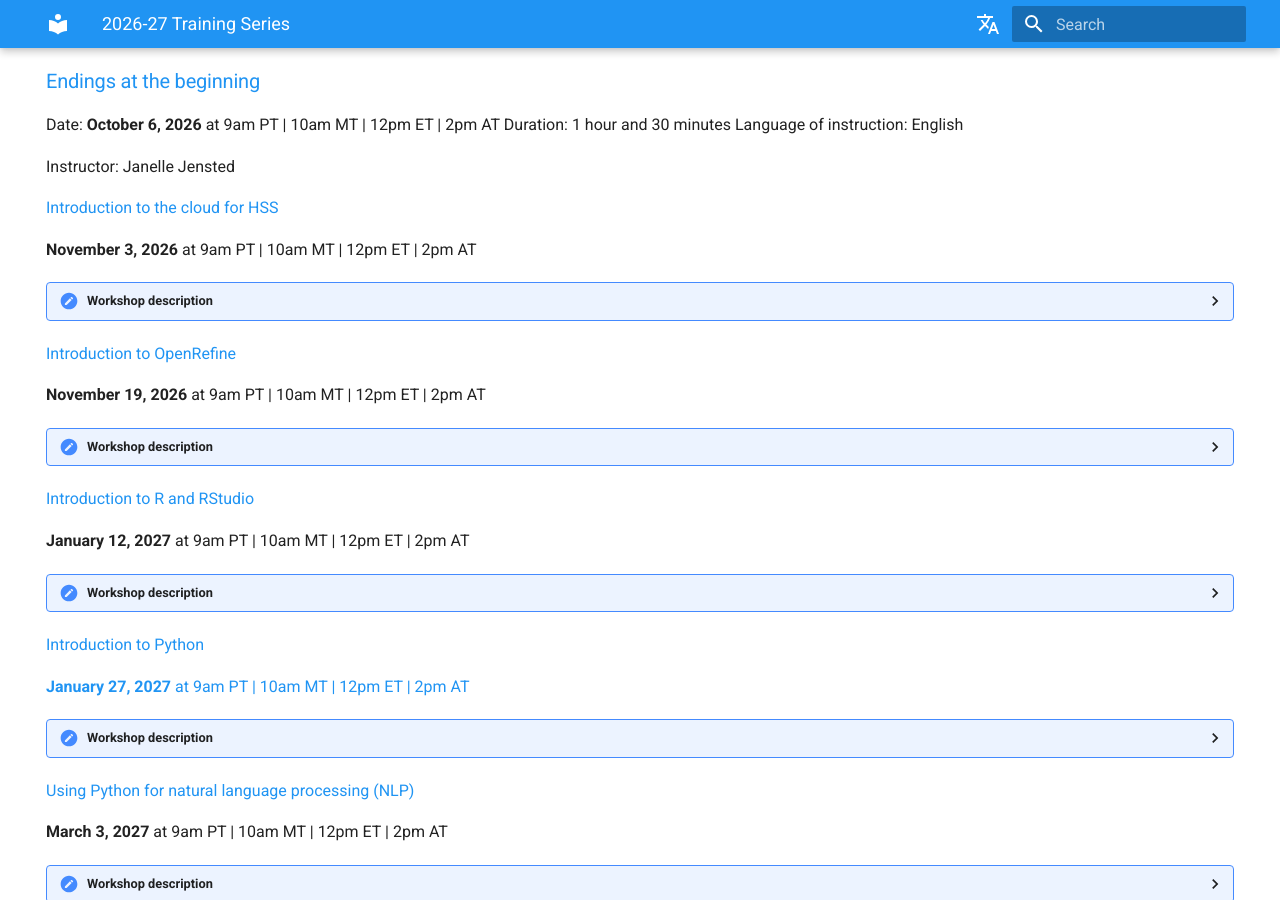
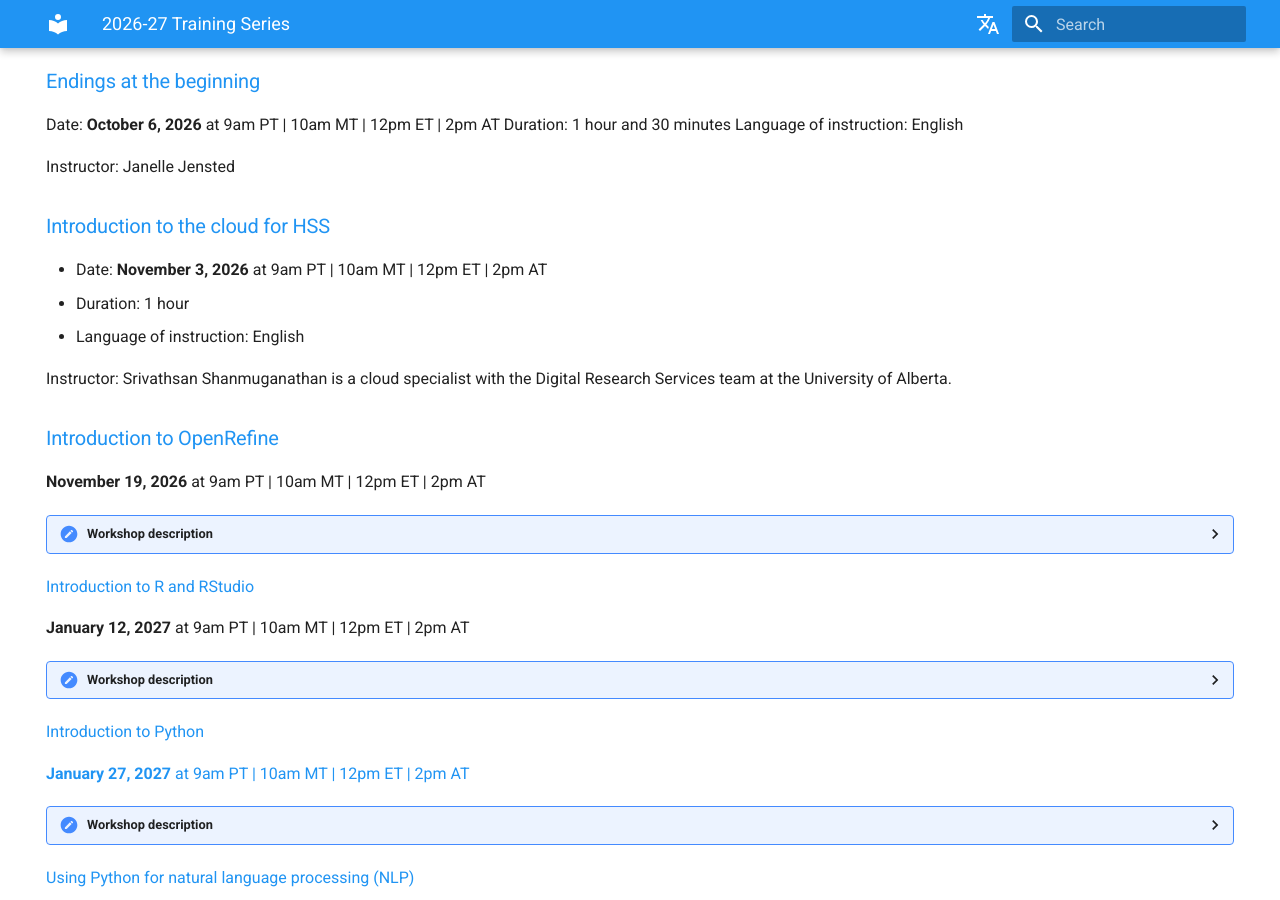
Before and after one commit to hss-nt/2026_training_series, an MkDocs documentation site: the page built from docs/index.md, in a window 1280 px wide and 900 px high, scrolled down 1399 px. Built offline with MkDocs 1.6.1 and Material for MkDocs 9.7.7, drawn with Linux system fonts in a browser that asks for light colours; comment, search, counter and statistics services are not loaded.

Commit message:
changing the tables and font size

```diff
--- a/docs/index.md
+++ b/docs/index.md
@@ -49,18 +49,16 @@
 
 Instructor: Janelle Jensted
 
-<a href="#workshop3-en"> Introduction to the cloud for HSS </a>
+### <a href="#workshop3-en"> Introduction to the cloud for HSS </a>
 
-**November 3, 2026** at 9am PT | 10am MT | 12pm ET | 2pm AT
+- Date: **November 3, 2026** at 9am PT | 10am MT | 12pm ET | 2pm AT
+- Duration: 1 hour
+- Language of instruction: English
 
-??? "Workshop description"
 
-    Duration: 1 hour
-    Language of instruction: English
+Instructor: Srivathsan Shanmuganathan is a cloud specialist with the Digital Research Services team at the University of Alberta.
 
-    Instructor: Srivathsan Shanmuganathan
-
-<a href="#workshop1-en"> Introduction to OpenRefine </a>
+### <a href="#workshop4-en"> Introduction to OpenRefine </a>
 
 **November 19, 2026** at 9am PT | 10am MT | 12pm ET | 2pm AT
 
--- a/docs/stylesheets/extras.css
+++ b/docs/stylesheets/extras.css
@@ -3,5 +3,5 @@
 }
 
 .md-typeset table {
-  font-size: 0.95rem; /* Default is usually around 0.8rem, adjust as needed */
+  font-size: 1.5rem; /* Default is usually around 0.8rem, adjust as needed */
 }
```
